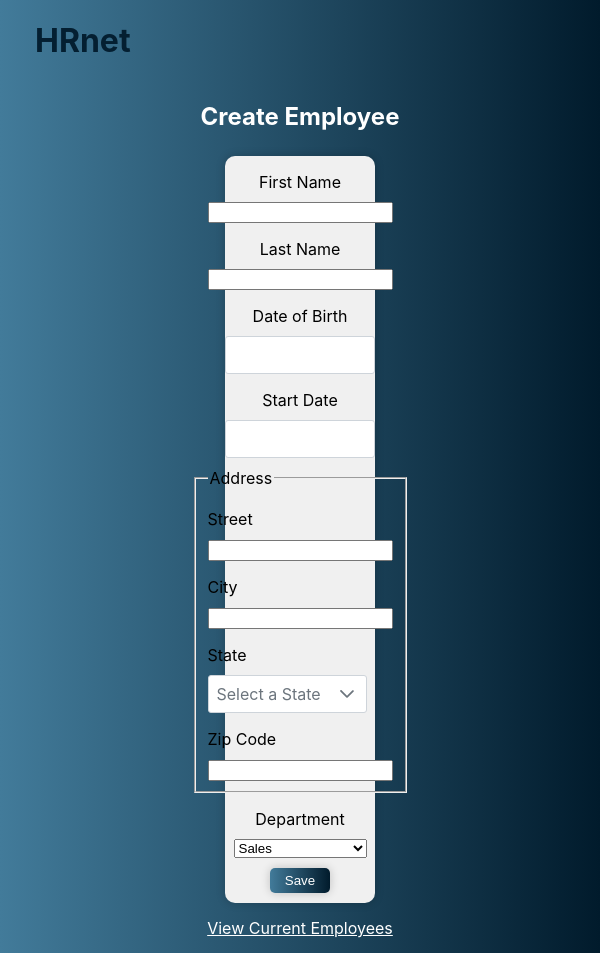
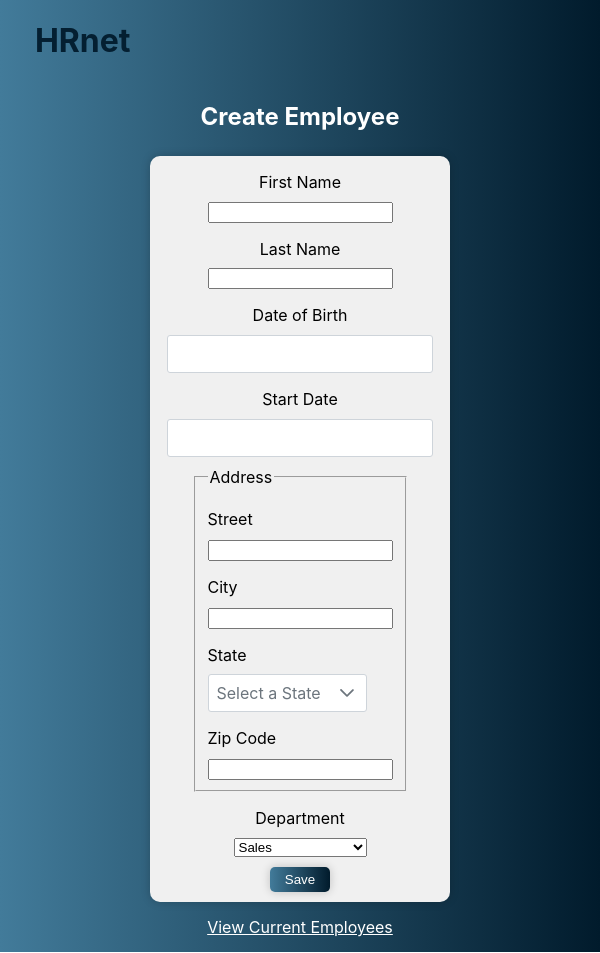
Before and after one commit to FaridBF/HRNet, a React (Create React App) app: page / in a window 600 px wide. Built offline with nearby package versions, Linux system fonts and the light colour scheme.

Commit message:
styles: add responsive

```diff
--- a/src/components/Modal/modal.css
+++ b/src/components/Modal/modal.css
@@ -11,10 +11,10 @@
 }
 
 .modalContainer {
-  width: 480px;
-  border-radius: 8px;
+  width: 30rem;
+  border-radius: 0.5rem;
   background-color: white;
-  box-shadow: rgba(0, 0, 0, 0.35) 0px 5px 15px;
+  box-shadow: rgba(0, 0, 0, 0.35) 0rem 0.31rem 0.93rem;
   display: flex;
   flex-direction: row;
   position: relative;
@@ -26,8 +26,8 @@
 
 .titleRightPart {
   text-align: center;
-  font-size: 8px;
-  padding: 0px 25px;
+  font-size: 0.5rem;
+  padding: 0rem 1.56rem;
   position: relative;
   display: flex;
   align-items: center;
@@ -49,14 +49,23 @@
   cursor: pointer;
   color: white;
   border-radius: 100%;
-  font-size: 15px;
-  width: 30px;
-  height: 30px;
-  top: -17.5px;
-  right: -17.5px;
+  font-size: 0.93rem;
+  width: 1.87rem;
+  height: 1.87rem;
+  top: -1.09rem;
+  right: -1.09rem;
   position: absolute;
 }
 
 .modal-open {
   overflow: hidden;
 }
+
+/*Medias querries- Gestion du Responsive*/
+/* Styles pour les écrans jusqu'à 37.5rem de large */
+@media only screen and (max-width: 37.5rem) {
+  .modalContainer {
+    min-width: 12.5rem;
+    width: 80%;
+  }
+}
--- a/src/features/CreateEmployee/CreateEmployee.css
+++ b/src/features/CreateEmployee/CreateEmployee.css
@@ -1,16 +1,16 @@
 form#create-employee {
   background-color: #f0f0f0;
-  border-radius: 10px;
+  border-radius: 0.62rem;
   display: flex;
   width: 25%;
-  box-shadow: 0 0 10px rgba(0, 0, 0, 0.2);
+  box-shadow: 0 0 0.62rem rgba(0, 0, 0, 0.2);
   flex-direction: column;
   align-items: center;
-  margin-top: 5px;
+  margin-top: 0.31rem;
 }
 
 button {
-  margin: 10px;
+  margin: 0.62rem;
 }
 
 .title-create-employee {
@@ -20,12 +20,28 @@ button {
 button.button-submit-create-employee {
   color: white;
   background: linear-gradient(to right, #427b9a, #011b2c);
-  height: 25px;
-  box-shadow: 0 0 10px rgba(0, 0, 0, 0.2);
-  width: 60px;
+  height: 1.56rem;
+  box-shadow: 0 0 0.62rem rgba(0, 0, 0, 0.2);
+  width: 3.75rem;
   font-weight: 400;
   border: none;
-  border-radius: 5px;
-  padding: 5px 10px;
+  border-radius: 0.31rem;
+  padding: 0.31rem 0.62rem;
   cursor: pointer;
 }
+
+/*Medias querries- Gestion du Responsive*/
+/* Styles pour les écrans jusqu'à 37.5 rem de large */
+@media only screen and (max-width: 37.5rem) {
+  form#create-employee {
+    min-width: 14.68rem;
+  }
+}
+
+/*Medias querries - Responsive*/
+/* Styles pour les écrans de 37.5rem à 1400 pixels de large */
+@media screen and (min-width: 37.5rem) and (max-width: 87.5rem) {
+  form#create-employee {
+    min-width: 18.75rem;
+  }
+}
--- a/src/features/EmployeesList/EmployeesList.css
+++ b/src/features/EmployeesList/EmployeesList.css
@@ -2,7 +2,7 @@
 .card-current-employee {
   display: flex;
   justify-content: center;
-  margin-bottom: 25px;
+  margin-bottom: 1.56rem;
 }
 
 .title-current-employee {
@@ -20,7 +20,7 @@
 }
 
 .homePageLink {
-  height: 100px;
+  height: 6.25rem;
   display: flex;
   align-items: center;
   justify-content: space-around;
@@ -33,7 +33,7 @@
 /* Styles pour les options de pagination */
 .p-paginator .p-dropdown {
   position: absolute;
-  top: 18px;
+  top: 1.12rem;
   left: 0;
 }
 
@@ -46,3 +46,30 @@
   display: flex;
   justify-content: flex-end;
 }
+
+/*Medias querries- Gestion du Responsive*/
+/* Styles pour les écrans jusqu'à 37.5rem de large */
+@media only screen and (max-width: 37.5rem) {
+  .homePageLink {
+    min-width: 18.75rem;
+    display: flex;
+    flex-direction: column;
+  }
+
+  .flex.flex-wrap.gap-2.justify-content-between.align-items-center {
+    min-width: 17.81rem;
+  }
+  .p-datatable.p-component.p-datatable-selectable.p-datatable-responsive-scroll {
+    min-width: 19.37rem;
+  }
+  .p-paginator-bottom.p-paginator.p-component {
+    display: flex;
+    justify-content: flex-end;
+    flex-direction: column;
+  }
+  span.p-paginator-current {
+    position: absolute;
+    bottom: 0;
+    left: 18%;
+  }
+}
--- a/src/features/Error404/error404.css
+++ b/src/features/Error404/error404.css
@@ -34,7 +34,7 @@
 }
 
 /*responsive*/
-@media screen and (min-width: 0px) and (max-width: 640px) {
+@media screen and (min-width: 0rem) and (max-width: 40rem) {
   .title-error404 {
     font-size: 12rem;
   }
--- a/src/features/Home/Home.css
+++ b/src/features/Home/Home.css
@@ -1,3 +1,7 @@
+html {
+  min-width: 18.12rem;
+}
+
 .title-home {
   color: #041f31;
 }
@@ -6,5 +10,5 @@
   display: flex;
   justify-content: center;
   align-items: center;
-  height: 50px;
+  height: 3.12rem;
 }
--- a/src/index.css
+++ b/src/index.css
@@ -23,7 +23,7 @@ code {
   display: flex;
   align-items: center;
   justify-content: flex-start;
-  margin-left: 35px;
+  margin-left: 2.18rem;
 }
 
 .container {
@@ -36,7 +36,7 @@ code {
 label {
   display: block;
   margin-top: 1rem;
-  margin-bottom: 10px;
+  margin-bottom: 0.62rem;
 }
 
 a {
@@ -44,5 +44,5 @@ a {
 }
 
 .address {
-  margin-top: 10px;
+  margin-top: 0.62rem;
 }
```
